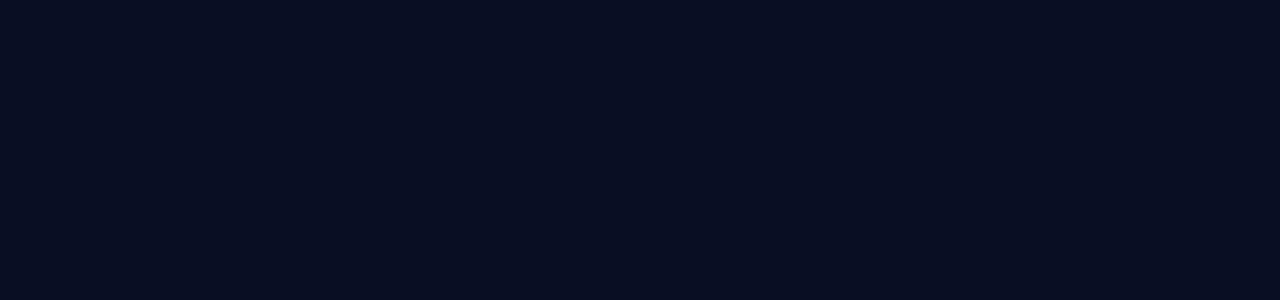
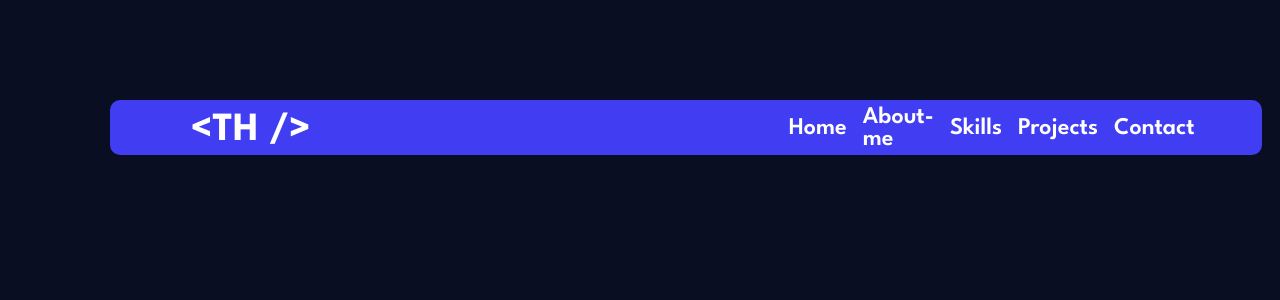
Before and after one commit to ThiagoFdaSLopes/Portfolio, a React (Vite) app in the folder portfolio/: page /contact in a window 1280 px wide. Before the commit this address had no page. Shown: the top 300 px of the page. Built offline with nearby package versions, Linux system fonts and the light colour scheme.

Commit message:
feat(routeContact): Criado rota contact

```diff
--- a/portfolio/src/Routes/Rotas.jsx
+++ b/portfolio/src/Routes/Rotas.jsx
@@ -4,6 +4,7 @@ import Home from '../pages/Home';
 import About from '../pages/About';
 import Skills from '../pages/Skills';
 import Projects from '../pages/Projects';
+import PageContact from '../pages/PageContact';
 
 const Rotas = () => {
   return (
@@ -12,6 +13,7 @@ const Rotas = () => {
       <Route path="/about" element={<About />} />
       <Route path="/skills" element={<Skills />} />
       <Route path="/projects" element={<Projects />} />
+      <Route path="/contact" element={<PageContact />} />
     </Routes>
   );
 };
--- a/portfolio/src/components/NavBar.jsx
+++ b/portfolio/src/components/NavBar.jsx
@@ -8,6 +8,7 @@ const NavBar = () => {
       <StyledLink to="/about">About-me</StyledLink>
       <StyledLink to="/skills">Skills</StyledLink>
       <StyledLink to="/projects">Projects</StyledLink>
+      <StyledLink to="/contact">Contact</StyledLink>
     </Nav>
   );
 };
--- /dev/null
+++ b/portfolio/src/pages/PageContact.jsx
@@ -0,0 +1,12 @@
+import React from 'react';
+import HeaderHome from '../components/Header';
+
+const PageContact = () => {
+  return (
+    <>
+    <HeaderHome />
+    </>
+  )
+};
+
+export default PageContact;
```
